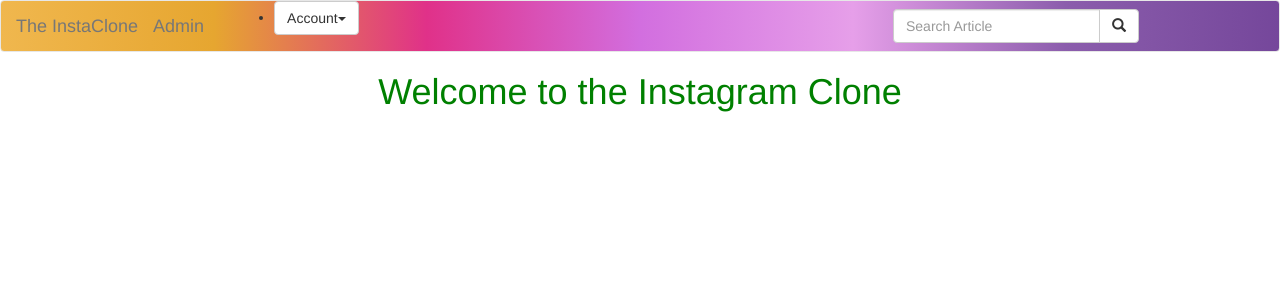
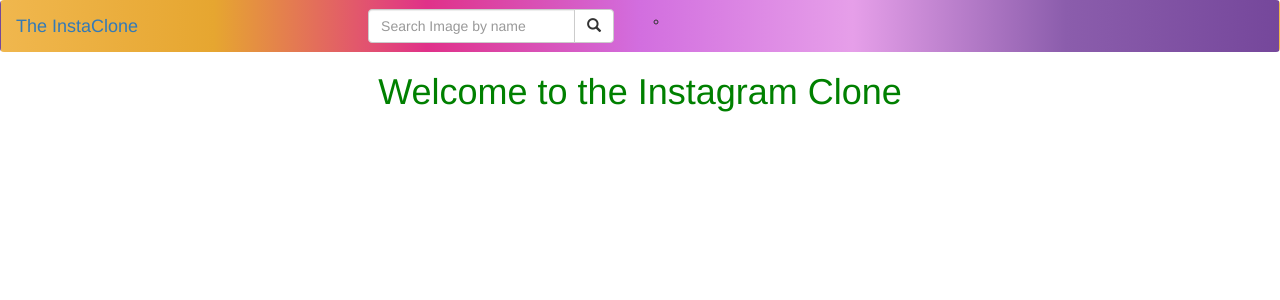
Before and after one commit to Kips-alih/instagram-clone, a Django app: template instaclone/templates/all-photos/base.html in a window 1280 px wide. Shown: the top 300 px of the page. Run offline with Django 3.2, Linux system fonts and the light colour scheme; the template is opened without the code that fills it, so the values that code supplies are empty; a user stored in the database is signed in; parts of the project's set-up code (start-up, migrations or seed data) failed here and were passed over; some libraries are stand-ins or nearby versions.

Commit message:
Create the navbar

```diff
--- a/instaclone/templates/navbar.html
+++ b/instaclone/templates/navbar.html
@@ -1,39 +1,37 @@
-<nav class="navbar navbar-default">
+<nav class="navbar">
   <div class="container-fluid">
     <div class="navbar-header">
-      <a class="navbar-brand" href="">The InstaClone</a>
-      <a class="navbar-brand" href="/admin">Admin</a>
+      <a class="navbar-brand text-black" href="">The InstaClone</a>
     </div>
-
-    <!-- Adding a search form  -->
-    <div class="col-sm-4 col-md-4 navbar-right">
-
-      <form class="navbar-form" role="search" action="">
+    <ul class="nav navbar-nav" >
+      <li style="margin-left:200px;">
+        <form class="navbar-form" role="search" action="{% url 'search_results' %}">
 
           <div class="input-group">
-          <input type="text" class="form-control" placeholder="Search Article" name="article">
+            <input type="text" class="form-control" placeholder="Search Image by name" name="image">
             <div class="input-group-btn">
               <button class="btn btn-default" type="submit"><i class="glyphicon glyphicon-search"></i></button>
             </div>
           </div>
 
         </form>
-    </div>
-    <!-- search form end -->
-
-    <div class="col-sm-6 col-md-6">
+      </li>
+      <li>
+        <div class=" ">
           {% if user.is_authenticated %}
           <ul>
             <li class="dropdown">
-          <a href="#" class="dropdown-toggle btn btn-default" data-toggle="dropdown" role="button" aria-expanded="false">
-            Account<span class="caret"></span>
-          </a>
+              <p href="#" <i class="fa fa-fw fa-user dropdown-toggle account " data-toggle="dropdown" role="button" aria-expanded="false"></i>
+              </p>
               <ul class="dropdown-menu" role="menu">
                 <li>
-              <a href="">Home</a>
+                  <a href="{%url 'index'%}">Home</a>
                 </li>
                 <li>
-              <a href="">Post</a>
+                  <a href="{%url 'profile'%}">{{user}}</a>
+                </li>
+                <li>
+                  <a href="{%url 'newImage' %}">Post</a>
                 </li>
                 <li>
                   <a href="/accounts/password/change">Change Password</a>
@@ -51,5 +49,10 @@
 
           {% endif %}
         </div>
+      </li>
+
+
+    </ul>
+
   </div>
 </nav>
```
Lines whose indentation alone changed are shown as unchanged.
